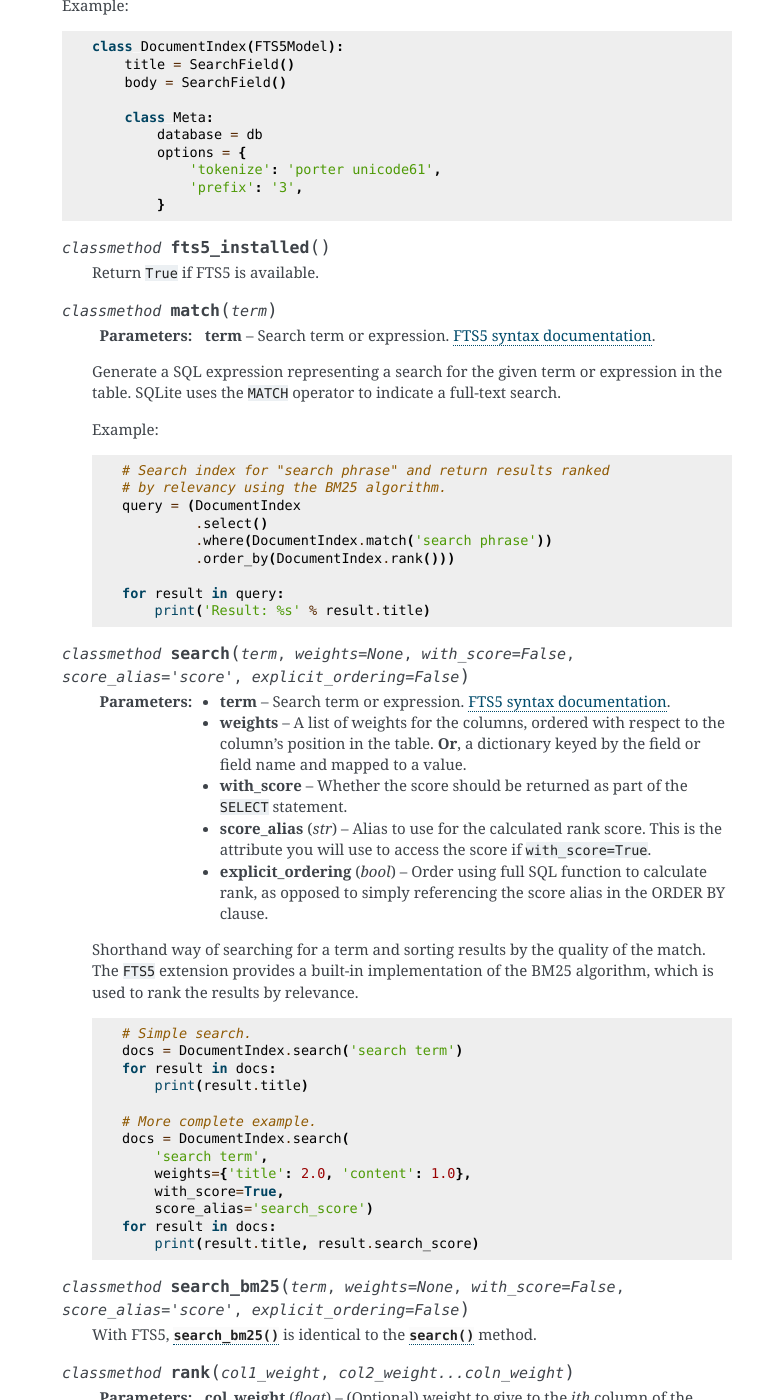
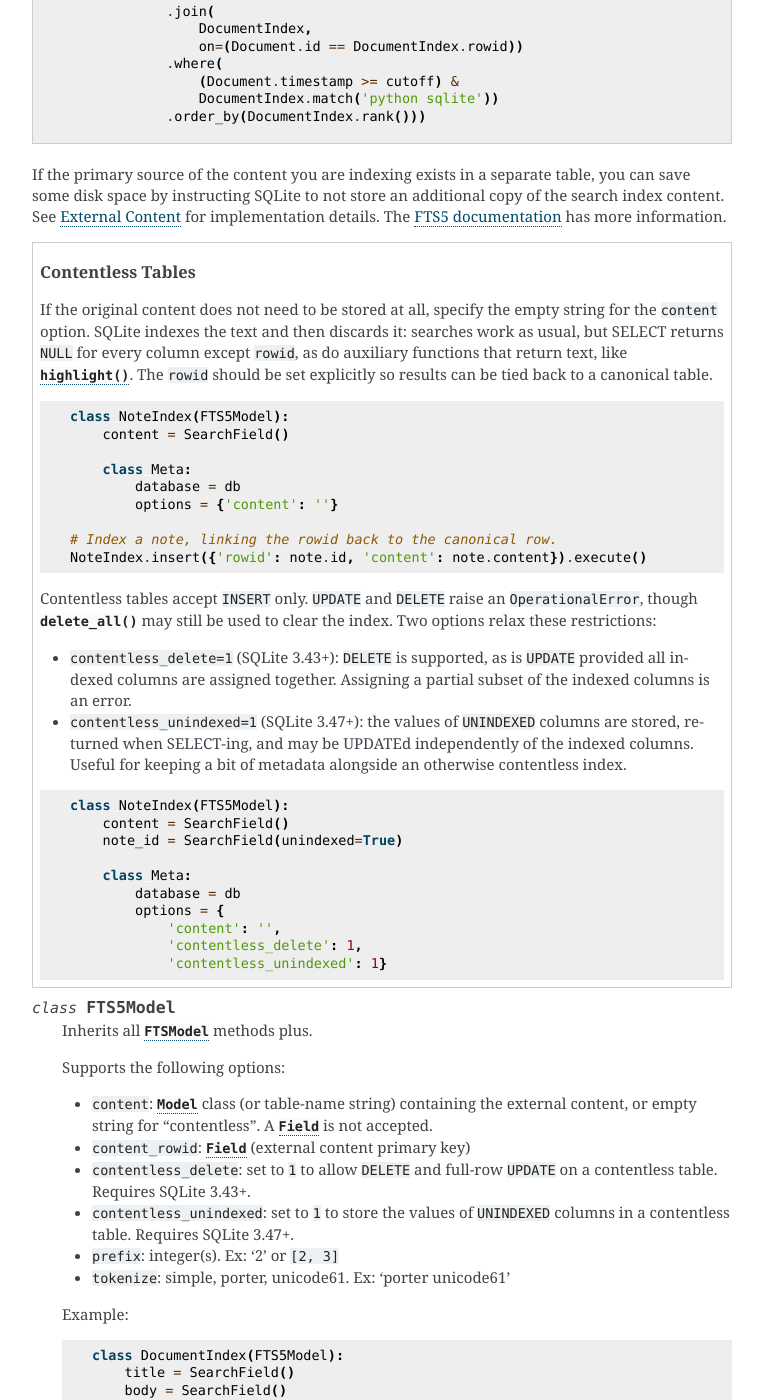
Before and after one commit to Star-DreamDev/myPeers, a Sphinx documentation site: the page built from docs/peers/sqlite.rst, in a window 1280 px wide and 1400 px high, scrolled down 34402 px. Shown: the whole window, without its empty margins (378-1141 px from the left). Built offline with Sphinx 7.4.7, drawn with Linux system fonts in a browser that asks for light colours; the version number could not be read and is left out; some of the changed text lies outside the part shown.

Commit message:
Cleanups to FTS5 impl.

```diff
--- a/docs/peers/sqlite.rst
+++ b/docs/peers/sqlite.rst
@@ -1695,10 +1695,35 @@
       # Optimize the index.
       BlogIndex.optimize()
 
-   The ``content`` option accepts a :class:`Model` and can reduce the amount of
-   storage used by the database at the expense of requiring more care and
+   The ``content`` option accepts a :class:`Model` class or a table-name
+   string. Passing a :class:`Field` raises ``ImproperlyConfigured``. External
+   content reduces storage at the expense of requiring more care and
    attention to keeping data synchronized.
 
+   SQLite maps the content table into the FTS table **by column name**: every
+   column declared on the FTS model must exist in the content table (column
+   order does not matter). The mapping is not verified when the virtual table
+   is created. A missing column surfaces later, when the index is rebuilt or
+   queried, as a ``no such column`` error. When the names do not line up,
+   either declare the search field with a matching ``column_name``, or point
+   ``content`` at a view that renames the columns:
+
+   .. code-block:: python
+
+      class Document(Model):
+          body = TextField()
+
+          class Meta:
+              database = db
+
+      class DocumentIndex(FTS5Model):
+          # Model attribute "message", mapped to Document's "body" column.
+          message = SearchField(column_name='body')
+
+          class Meta:
+              database = db
+              options = {'content': Document, 'content_rowid': Document.id}
+
 
 .. class:: FTSModel()
 
@@ -1706,8 +1731,9 @@
 
    Supports the following options:
 
-   * ``content``: :class:`Model` containing external content, or empty string
-     for "contentless"
+   * ``content``: :class:`Model` class (or table-name string) containing the
+     external content, or empty string for "contentless". A :class:`Field` is
+     not accepted.
    * ``prefix``: integer(s). Ex: '2' or '2,3,4'
    * ``tokenize``: simple, porter, unicode61. Ex: 'porter'
 
@@ -2033,15 +2059,66 @@
 <sqlite-fts4-external-content>` for implementation details. The `FTS5 documentation <https://www.sqlite.org/fts5.html#external_content_and_contentless_tables>`_
 has more information.
 
+.. topic:: Contentless Tables
+
+   If the original content does not need to be stored at all, specify the
+   empty string for the ``content`` option. SQLite indexes the text and then
+   discards it: searches work as usual, but SELECT returns ``NULL`` for every
+   column except ``rowid``, as do auxiliary functions that return text, like
+   :meth:`~SearchField.highlight`. The ``rowid`` should be set explicitly so
+   results can be tied back to a canonical table.
+
+   .. code-block:: python
+
+      class NoteIndex(FTS5Model):
+          content = SearchField()
+
+          class Meta:
+              database = db
+              options = {'content': ''}
+
+      # Index a note, linking the rowid back to the canonical row.
+      NoteIndex.insert({'rowid': note.id, 'content': note.content}).execute()
+
+   Contentless tables accept ``INSERT`` only. ``UPDATE`` and ``DELETE`` raise
+   an ``OperationalError``, though :py:meth:`~FTS5Model.delete_all` may still
+   be used to clear the index. Two options relax these restrictions:
+
+   * ``contentless_delete=1`` (SQLite 3.43+): ``DELETE`` is supported, as is
+     ``UPDATE`` provided all indexed columns are assigned together. Assigning
+     a partial subset of the indexed columns is an error.
+   * ``contentless_unindexed=1`` (SQLite 3.47+): the values of ``UNINDEXED``
+     columns are stored, returned when SELECT-ing, and may be UPDATEd
+     independently of the indexed columns. Useful for keeping a bit of
+     metadata alongside an otherwise contentless index.
+
+   .. code-block:: python
+
+      class NoteIndex(FTS5Model):
+          content = SearchField()
+          note_id = SearchField(unindexed=True)
+
+          class Meta:
+              database = db
+              options = {
+                  'content': '',
+                  'contentless_delete': 1,
+                  'contentless_unindexed': 1}
+
 .. class:: FTS5Model()
 
    Inherits all :class:`FTSModel` methods plus.
 
    Supports the following options:
 
-   * ``content``: :class:`Model` containing external content, or empty string
-     for "contentless"
+   * ``content``: :class:`Model` class (or table-name string) containing the
+     external content, or empty string for "contentless". A :class:`Field` is
+     not accepted.
    * ``content_rowid``: :class:`Field` (external content primary key)
+   * ``contentless_delete``: set to ``1`` to allow ``DELETE`` and full-row
+     ``UPDATE`` on a contentless table. Requires SQLite 3.43+.
+   * ``contentless_unindexed``: set to ``1`` to store the values of
+     ``UNINDEXED`` columns in a contentless table. Requires SQLite 3.47+.
    * ``prefix``: integer(s). Ex: '2' or ``[2, 3]``
    * ``tokenize``: simple, porter, unicode61. Ex: 'porter unicode61'
 
```
Also changed, not shown: CHANGELOG.md (+9 -0 lines), 2 other files.
